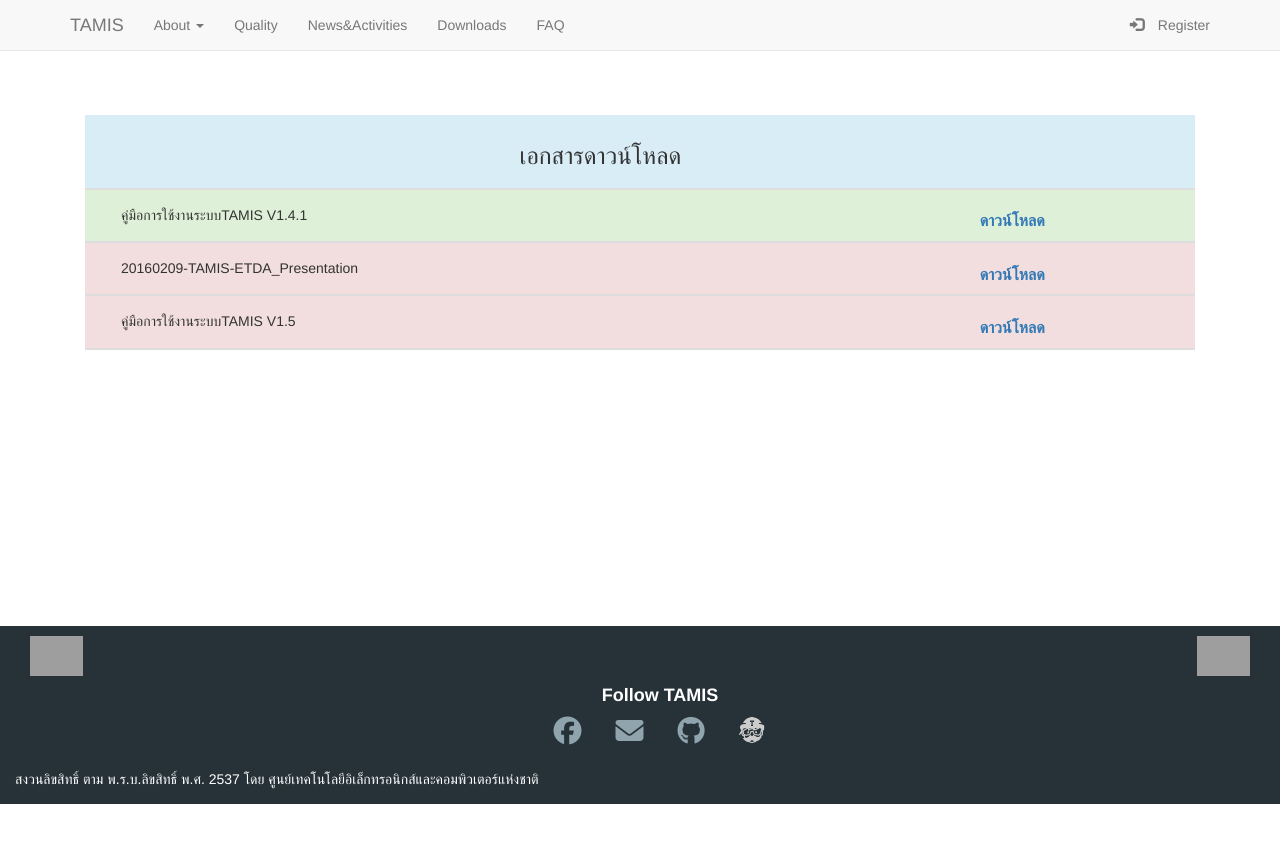
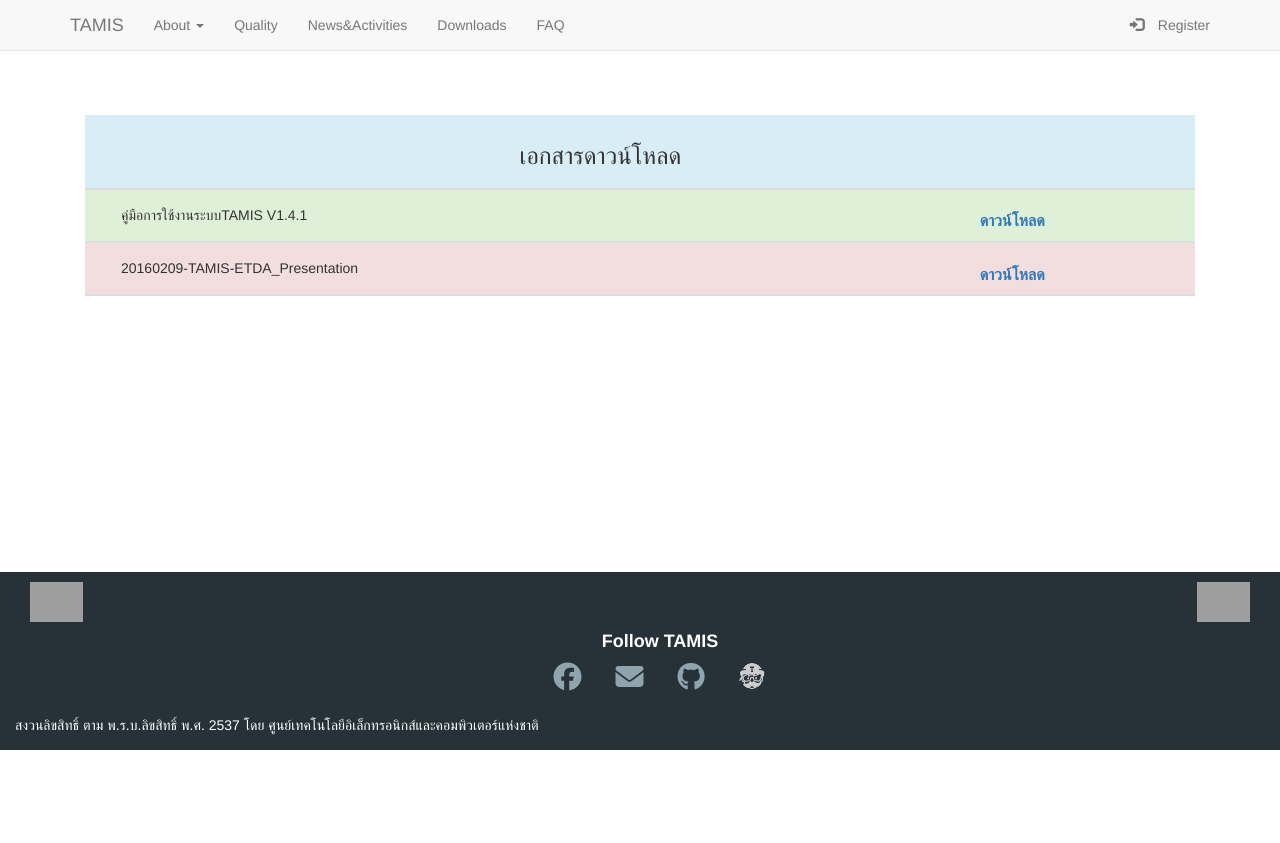
Before and after one commit to Acherrylp/Acherry.github.io, a Jekyll site: the page built from downloads.html, in a window 1280 px wide. Shown: the top 843 px of the page. Built offline with Jekyll 4.4.1, drawn with Linux system fonts in a browser that asks for light colours; nearby versions of some CDN libraries; grey boxes are pictures that could not be loaded.

Commit message:
แก้หน้าดาวน์โหลด

```diff
--- a/downloads.html
+++ b/downloads.html
@@ -48,11 +48,7 @@
                    <th><a a class="float" href="/download/6143_20160209-TAMIS-ETDA_Presentation.pdf" target="_blank">ดาวน์โหลด</a></th>
                  </tr>
 
-                 <tr class="danger">
 
-                   <th><h5>&emsp;&emsp;คู่มือการใช้งานระบบTAMIS V1.5</h5></th>
-                   <th><a a class="float" href="/download/คู่มือการใช้งานระบบTAMIS V1.4.1.pdf" target="_blank">ดาวน์โหลด</a></th>
-                 </tr>
 
                </table>
          </div>
```
